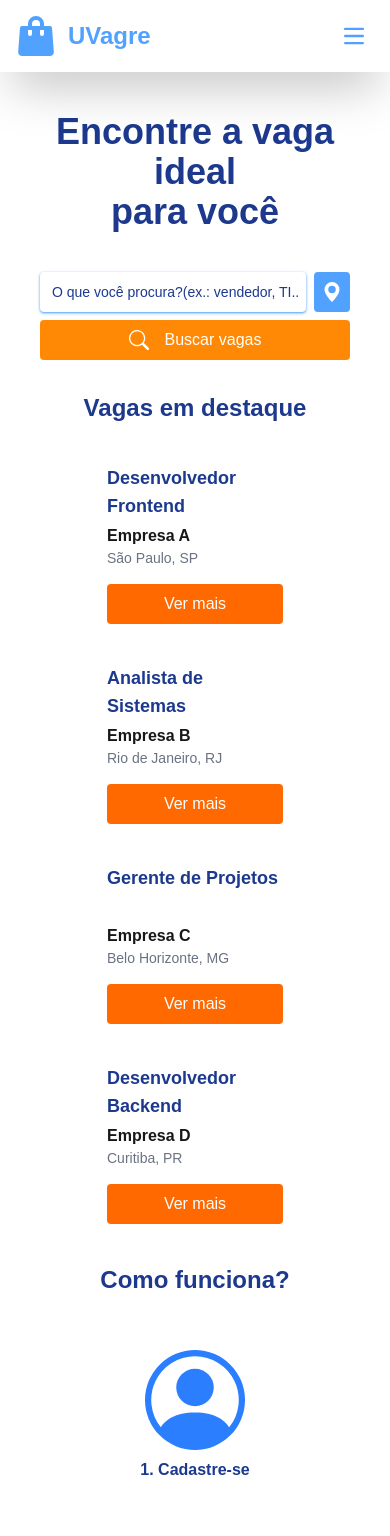
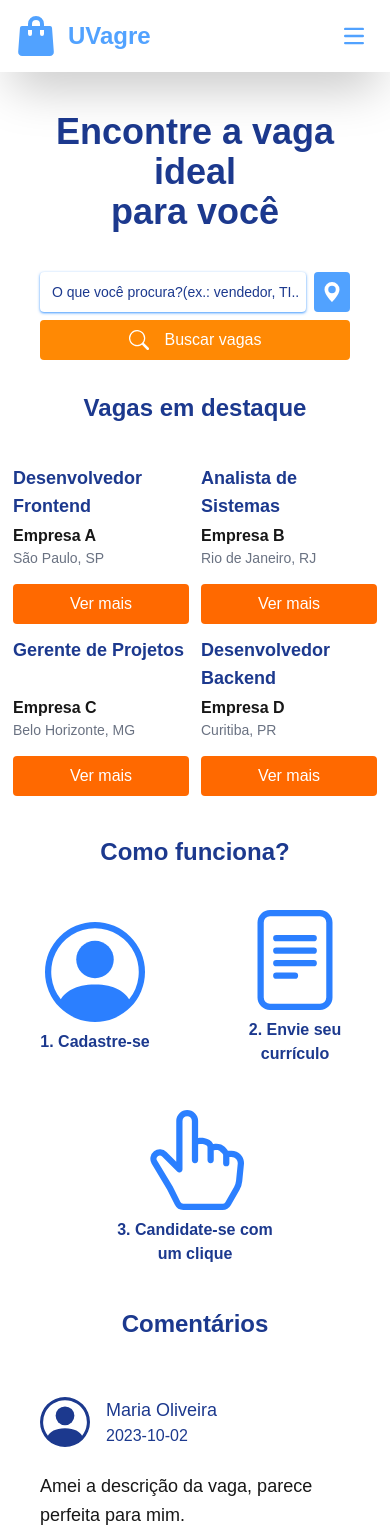
Before and after one commit to paulophsj/conecta-vagas, a Next.js app: page / in a window 390 px wide. Shown: the top 1536 px of the page. Built offline with nearby package versions, Linux system fonts and the light colour scheme.

Commit message:
Ajustando responsividade

```diff
--- a/components/Cards/ListCard.jsx
+++ b/components/Cards/ListCard.jsx
@@ -15,7 +15,7 @@ export default function ListCard({quantidade}){
 
     return (
         <>
-            <ul className={`m-0 p-0 flex justify-center gap-10 flex-wrap items-center min-lg:justify-between`}>
+            <ul className={`m-0 p-0 flex justify-center gap-3 flex-wrap items-center min-lg:justify-between`}>
                 {
                     cards.map((vagaEmprego) =>
                         <Card key={vagaEmprego.id} vagaEmprego={vagaEmprego} />
--- a/components/Comments/CommentsList.jsx
+++ b/components/Comments/CommentsList.jsx
@@ -28,7 +28,7 @@ export default function CommentsList({ quantidade }) {
     }, [slides.length]);
 
     return (
-        <div className="relative w-full max-w-3xl mx-auto overflow-hidden rounded-2xl">
+        <div className="relative w-full max-w-3xl mx-auto overflow-hidden rounded-2xl -z-10">
             <div className="flex transition-transform duration-700" style={{ transform: `translateX(-${activeIndex * 100}%)` }}>
                 {slides.length === 0 ? (
                     <p className="text-center text-gray-500 w-full">Carregando comentários...</p>
--- a/pages/index.jsx
+++ b/pages/index.jsx
@@ -27,11 +27,11 @@ export default function index() {
                     </button>
                 </form>
             </section>
-            <section className="container mb-10 mx-auto px-4 sm:px-6 lg:px-8">
+            <section className="container mb-10 mx-auto sm:px-6 lg:px-6">
                 <h2 className="text-blue-900 text-2xl mb-10 font-bold text-center sm:text-left sm:text-3xl">Vagas em destaque</h2>
                 <ListCard quantidade={4} />
             </section>
-            <section className="container mx-auto px-4 sm:px-6 lg:px-8 mb-10">
+            <section className="container mx-auto sm:px-6 lg:px-8 mb-10">
                 <h2 className="text-blue-900 text-2xl mb-10 font-bold text-center sm:text-left sm:text-3xl">Como funciona?</h2>
                 <ul className="flex justify-center flex-wrap items-center gap-10 sm:justify-around">
                     <li className="w-40 h-40 flex flex-col items-center justify-center gap-2">
@@ -56,7 +56,7 @@ export default function index() {
                     </li>
                 </ul>
             </section>
-            <section className="container mx-auto px-4 sm:px-6 lg:px-8 mb-10">
+            <section className="container mb-10 mx-auto px-4 sm:px-6 lg:px-8">
             <h2 className="text-blue-900 text-2xl mb-10 font-bold text-center sm:text-left sm:text-3xl">Comentários</h2>
                 <CommentsList quantidade={4}/>
             </section>
```
